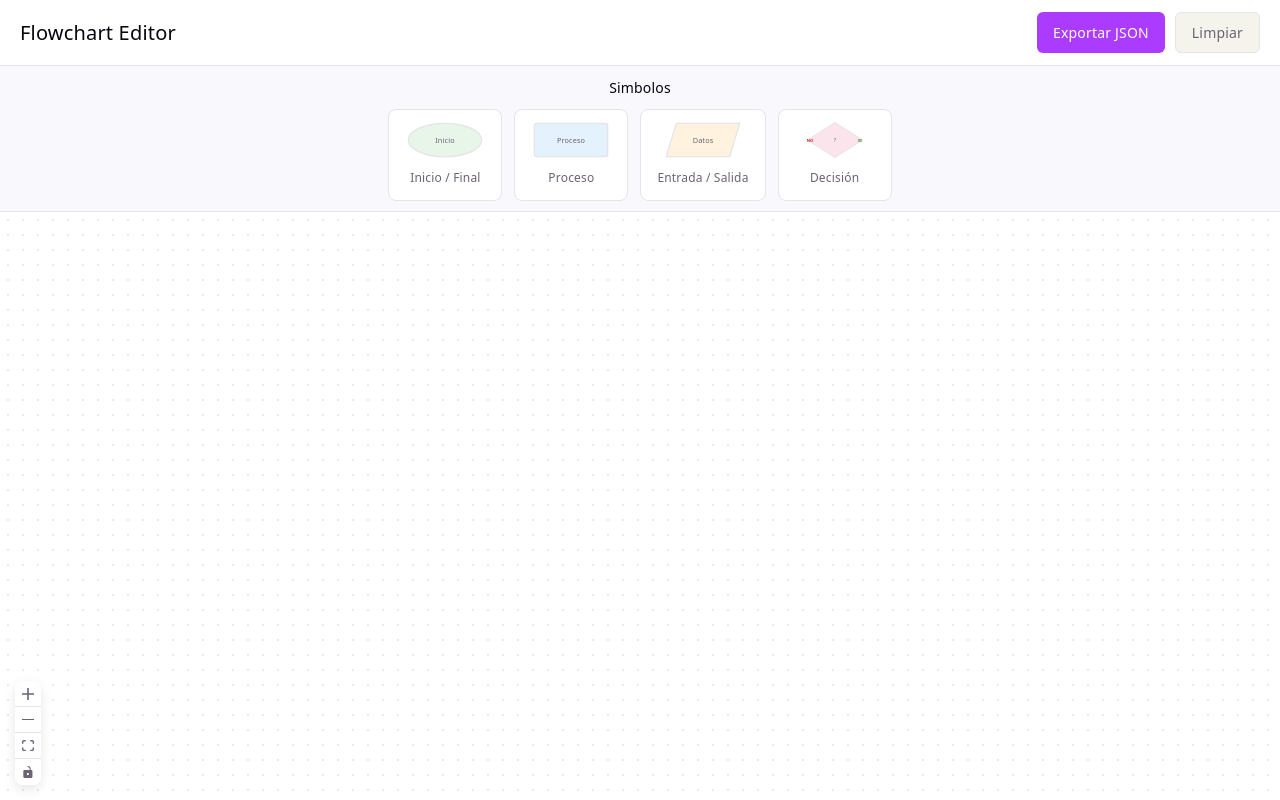
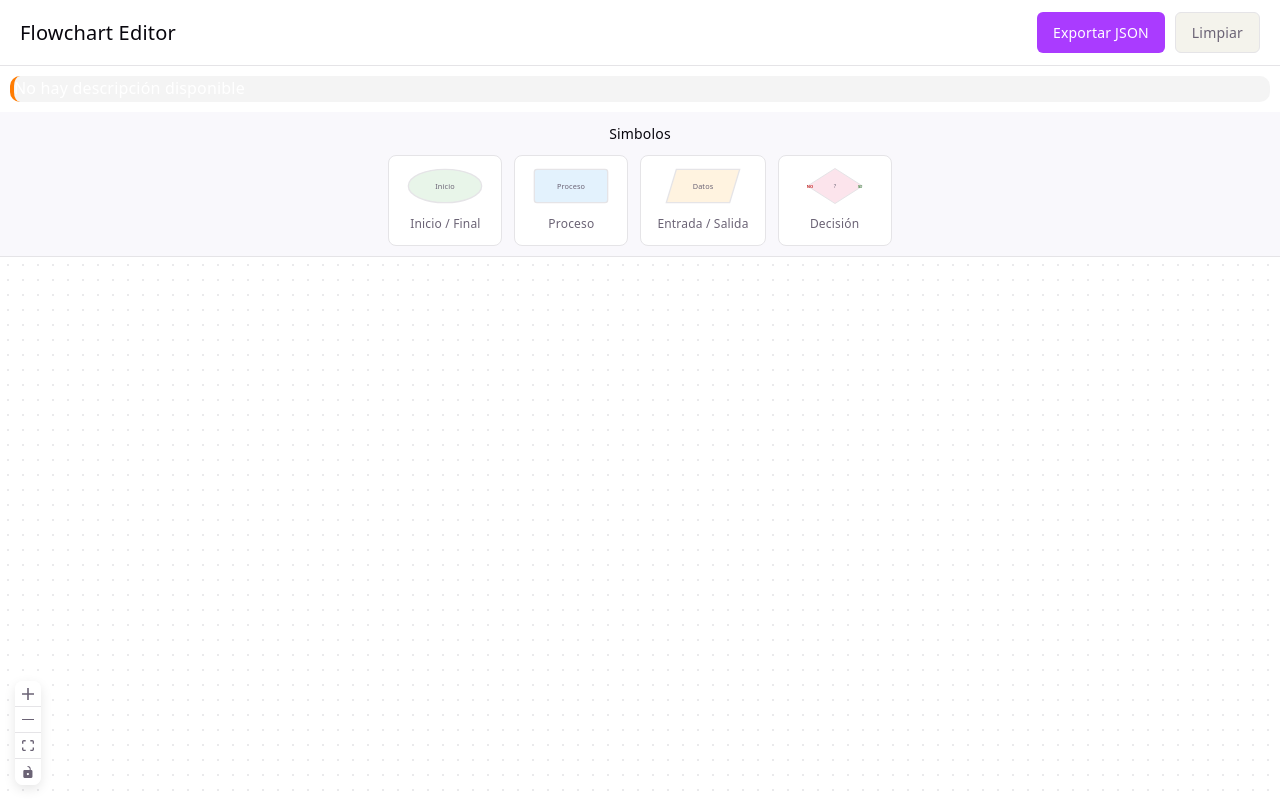
Before and after one commit to AndresBrav/PG-Frontend-TS-, a React (Vite) app: page /designboard in a window 1280 px wide. Built offline with nearby package versions, Linux system fonts and the light colour scheme; no server answers.

Commit message:
(fear): save exercice ia  in database

```diff
--- a/src/api/ejerciciosIA/ejercicioIAapi.ts
+++ b/src/api/ejerciciosIA/ejercicioIAapi.ts
@@ -21,3 +21,35 @@ export const traerNotificaciones = async (clave: string): Promise<any> => {
         return null;
     }
 };
+
+interface DatosJuegoIA {
+    descripcion: string;
+    tipo_juego: string;
+    completado: boolean;
+    puntos: number;
+}
+
+export const guardarJuegoIA = async (
+    clave: string,
+    datos: DatosJuegoIA
+): Promise<any> => {
+    try {
+        const response = await axios.post(
+            `${API}/juegosIA/guardarjuegoIA`,
+            datos,
+            {
+                headers: {
+                    Authorization: clave,
+                    'ngrok-skip-browser-warning': 'true',
+                },
+            }
+        );
+
+        if (!response.data) return null;
+        console.log('Juego guardado exitosamente:', response.data);
+        return response.data;
+    } catch (error) {
+        console.error('Error guardando juego:', error);
+        return null;
+    }
+};
--- a/src/pages/Games/GeneradosPorIA/DashboardIA.tsx
+++ b/src/pages/Games/GeneradosPorIA/DashboardIA.tsx
@@ -17,7 +17,10 @@ import {
     traerNotificaciones,
 } from '../../../api/notificacionApi';
 import { main as consultarEjercicio } from '../../../api/ejerciciosIA/consultaEjercicio';
-import { traerNotificaciones as traerJuegosIA } from '../../../api/ejerciciosIA/ejercicioIAapi';
+import {
+    traerNotificaciones as traerJuegosIA,
+    guardarJuegoIA,
+} from '../../../api/ejerciciosIA/ejercicioIAapi';
 
 interface Notificacion {
     id: number;
@@ -152,6 +155,24 @@ const DashboardIA = () => {
             });
 
             if (result.isConfirmed) {
+                try {
+                    // Guardar el juego en la base de datos
+                    if (claveAcceso) {
+                        const datosJuego = {
+                            descripcion: ejercicioGenerado,
+                            tipo_juego: 'ia',
+                            completado: false,
+                            puntos: 0,
+                        };
+                        await guardarJuegoIA(claveAcceso, datosJuego);
+
+                        // Recargar los juegos IA después de guardar
+                        const dataJuegos = await traerJuegosIA(claveAcceso);
+                        if (dataJuegos && dataJuegos.juegosIA) {
+                            setJuegosIA(dataJuegos.juegosIA);
+                        }
+                    }
+
                     // Mostrar mensaje de confirmación
                     await Swal.fire({
                         title: 'Ejercicio Guardado',
@@ -166,6 +187,21 @@ const DashboardIA = () => {
                         },
                         width: '80%',
                     });
+                } catch (error) {
+                    console.error('Error al guardar el juego:', error);
+                    await Swal.fire({
+                        title: 'Error',
+                        text: 'No se pudo guardar el ejercicio',
+                        icon: 'error',
+                        confirmButtonText: 'Cerrar',
+                        customClass: {
+                            title: 'titulo-celular',
+                            confirmButton: 'btn-semitransparente',
+                            icon: 'icono-celular',
+                        },
+                        width: '80%',
+                    });
+                }
             }
         } catch (error) {
             console.error('Error al generar ejercicio:', error);
@@ -615,7 +651,14 @@ const DashboardIA = () => {
                                 ? 'circle-outer-1'
                                 : 'circle-outer-2'
                         }
-                        onClick={() => navigate(`/ejercicio${juego.id}`)}
+                        onClick={() =>
+                            navigate('/designboard', {
+                                state: {
+                                    juegoId: juego.id,
+                                    juegoDescripcion: juego.descripcion,
+                                },
+                            })
+                        }
                     >
                         <div className="circle-inner">{index + 1}</div>
                     </div>
--- a/src/pages/Games/GeneradosPorIA/DesignBoard.tsx
+++ b/src/pages/Games/GeneradosPorIA/DesignBoard.tsx
@@ -1,5 +1,6 @@
 import { useCallback, useState, useRef } from 'react';
 import { ReactFlowProvider } from '@xyflow/react';
+import { useLocation } from 'react-router-dom';
 import type { Node, Edge } from '@xyflow/react';
 import type { NodeType } from './types/flow';
 import Sidebar from './components/Sidebar';
@@ -9,7 +10,15 @@ import './App.css';
 
 const isTouchDevice = window.matchMedia('(pointer: coarse)').matches;
 
+interface LocationState {
+    juegoId?: number;
+    juegoDescripcion?: string;
+}
+
 function DesignBoard() {
+    const location = useLocation();
+    const { juegoId, juegoDescripcion } =
+        (location.state as LocationState) || {};
     const [nodes, setNodes] = useState<Node[]>([]);
     const [edges, setEdges] = useState<Edge[]>([]);
     const flowEditorRef = useRef<FlowEditorRef>(null);
@@ -40,6 +49,29 @@ function DesignBoard() {
         <ReactFlowProvider>
             <div className="app">
                 <Toolbar nodes={nodes} edges={edges} onClear={handleClear} />
+                <div
+                    style={{
+                        padding: '0px',
+                        margin: '10px',
+                        backgroundColor: 'rgba(217, 217, 217, 0.3)',
+                        borderRadius: '10px',
+                        borderLeft: '4px solid #FF7C02',
+                    }}
+                >
+                    {/* <h3 style={{ margin: '0 0 10px 0', color: '#333' }}>
+                        Ejercicio ID: {juegoId || 'No especificado'}
+                    </h3> */}
+                    <p
+                        style={{
+                            margin: '0',
+                            color: '#ffffff',
+                            lineHeight: '1.6',
+                            fontSize: '16px',
+                        }}
+                    >
+                        {juegoDescripcion || 'No hay descripción disponible'}
+                    </p>
+                </div>
                 <Sidebar
                     onDragStart={onDragStart}
                     onAddNode={isTouchDevice ? onAddNode : undefined}
```
Lines whose indentation alone changed are shown as unchanged.
